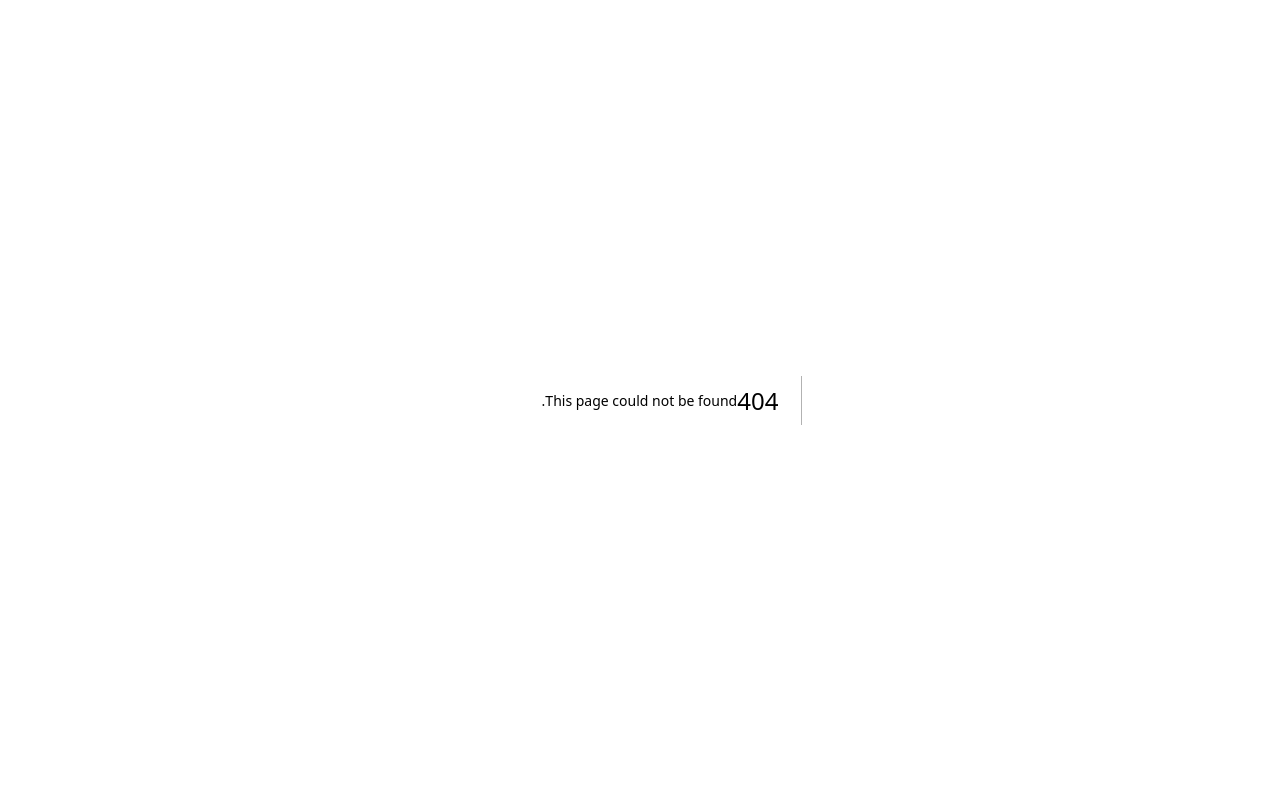
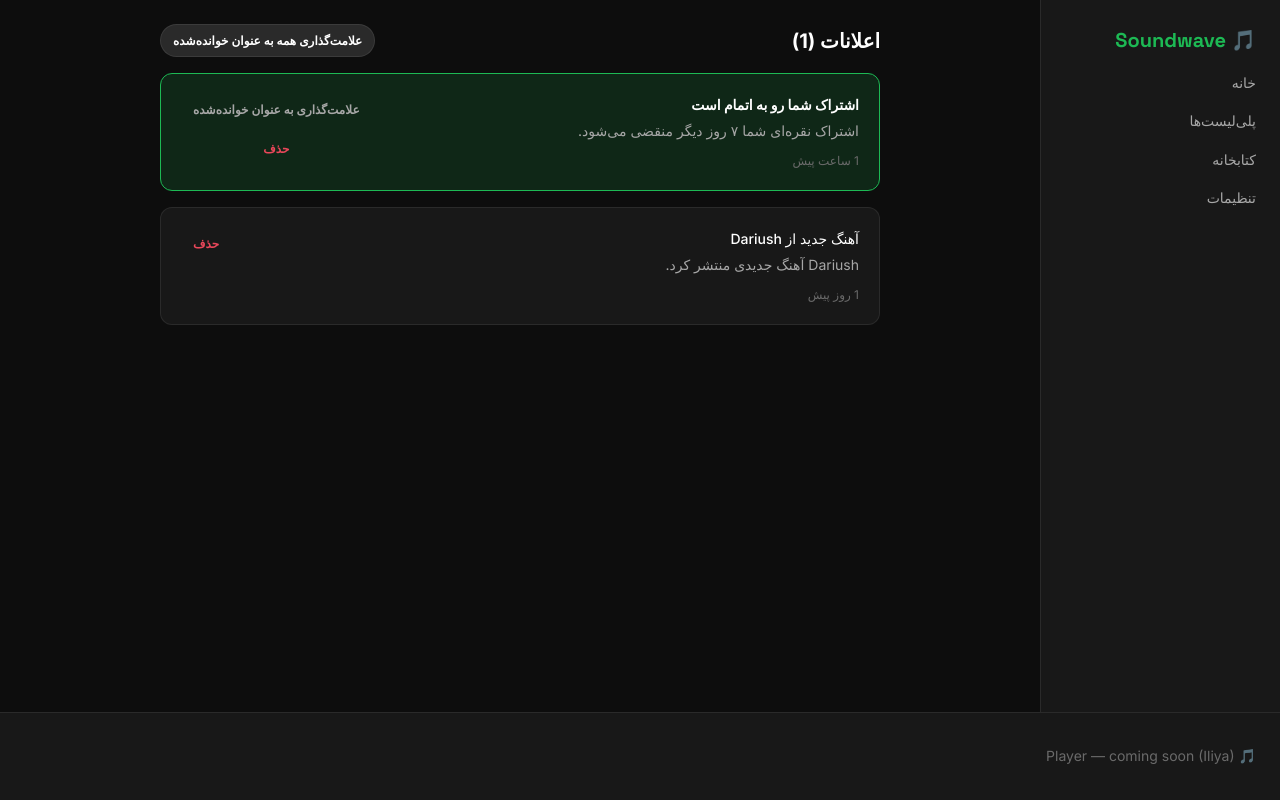
Before and after one commit to SoundWave-Dev/SoundWave, a Next.js app in the folder soundwave-frontend/: page /notifications in a window 1280 px wide. Before the commit this address had no page. Built offline with nearby package versions, Linux system fonts and the light colour scheme.

Commit message:
feat: add notifications page and components

```diff
--- /dev/null
+++ b/soundwave-frontend/app/(main)/notifications/page.tsx
@@ -0,0 +1,14 @@
+// ============================================================
+// SOUNDWAVE — NOTIFICATIONS PAGE
+// Owner: Foad
+// ============================================================
+
+import { NotificationList } from '@/components/notifications/NotificationList';
+
+export default function NotificationsPage() {
+  return (
+    <div style={{ maxWidth: '720px', margin: '0 auto' }}>
+      <NotificationList />
+    </div>
+  );
+}
--- /dev/null
+++ b/soundwave-frontend/components/notifications/NotificationCard.tsx
@@ -0,0 +1,87 @@
+'use client';
+
+// ============================================================
+// SOUNDWAVE — NOTIFICATION CARD
+// ============================================================
+
+import { useRouter } from 'next/navigation';
+import type { Notification } from '@/types';
+import { timeAgo } from '@/lib/utils';
+import { Button } from '@/components/ui';
+
+interface NotificationCardProps {
+  notification: Notification;
+  onMarkAsRead: (id: string) => void;
+  onDelete: (id: string) => void;
+}
+
+export function NotificationCard({ notification, onMarkAsRead, onDelete }: NotificationCardProps) {
+  const router = useRouter();
+  const { id, title, body, isRead, actionUrl, createdAt } = notification;
+
+  const handleClick = () => {
+    if (actionUrl) router.push(actionUrl);
+  };
+
+  return (
+    <div
+      data-testid="notification-card"
+      data-read={isRead}
+      onClick={actionUrl ? handleClick : undefined}
+      style={{
+        display: 'flex',
+        justifyContent: 'space-between',
+        alignItems: 'flex-start',
+        gap: 'var(--space-4)',
+        padding: 'var(--space-5)',
+        borderRadius: 'var(--radius-lg)',
+        background: isRead ? 'var(--color-surface-1)' : 'var(--color-primary-glow)',
+        border: `1px solid ${isRead ? 'var(--color-border)' : 'var(--color-primary)'}`,
+        cursor: actionUrl ? 'pointer' : 'default',
+      }}
+    >
+      <div style={{ flex: 1, minWidth: 0 }}>
+        <div
+          style={{
+            fontWeight: isRead ? 500 : 700,
+            fontSize: 'var(--text-sm)',
+            color: 'var(--color-text-primary)',
+            marginBottom: 'var(--space-1)',
+          }}
+        >
+          {title}
+        </div>
+        <div style={{ fontSize: 'var(--text-sm)', color: 'var(--color-text-secondary)', marginBottom: 'var(--space-2)' }}>
+          {body}
+        </div>
+        <div style={{ fontSize: 'var(--text-xs)', color: 'var(--color-text-muted)' }}>{timeAgo(createdAt)}</div>
+      </div>
+
+      <div style={{ display: 'flex', flexDirection: 'column', gap: 'var(--space-2)', flexShrink: 0 }}>
+        {!isRead && (
+          <Button
+            variant="ghost"
+            size="sm"
+            onClick={(e) => {
+              e.stopPropagation();
+              onMarkAsRead(id);
+            }}
+          >
+            علامت‌گذاری به عنوان خوانده‌شده
+          </Button>
+        )}
+        <Button
+          variant="ghost"
+          size="sm"
+          style={{ color: 'var(--color-error)' }}
+          onClick={(e) => {
+            e.stopPropagation();
+            onDelete(id);
+          }}
+        >
+          حذف
+        </Button>
+      </div>
+    </div>
+  );
+}
--- /dev/null
+++ b/soundwave-frontend/components/notifications/NotificationList.tsx
@@ -0,0 +1,81 @@
+'use client';
+
+// ============================================================
+// SOUNDWAVE — NOTIFICATION LIST
+// ============================================================
+
+import { useEffect, useState } from 'react';
+import type { Notification } from '@/types';
+import {
+  mockGetNotifications,
+  mockMarkAsRead,
+  mockMarkAllAsRead,
+  mockDeleteNotification,
+} from '@/lib/mock/store';
+import { Button } from '@/components/ui';
+import { NotificationCard } from './NotificationCard';
+
+export function NotificationList() {
+  const [notifications, setNotifications] = useState<Notification[]>([]);
+
+  useEffect(() => {
+    setNotifications(mockGetNotifications());
+  }, []);
+
+  const unreadCount = notifications.filter((n) => !n.isRead).length;
+
+  const handleMarkAsRead = (id: string) => {
+    mockMarkAsRead(id);
+    setNotifications(mockGetNotifications());
+  };
+
+  const handleDelete = (id: string) => {
+    mockDeleteNotification(id);
+    setNotifications(mockGetNotifications());
+  };
+
+  const handleMarkAllAsRead = () => {
+    mockMarkAllAsRead();
+    setNotifications(mockGetNotifications());
+  };
+
+  if (notifications.length === 0) {
+    return (
+      <div
+        style={{
+          textAlign: 'center',
+          padding: 'var(--space-16)',
+          color: 'var(--color-text-muted)',
+          fontSize: 'var(--text-sm)',
+        }}
+      >
+        <div style={{ fontSize: 'var(--text-4xl)', marginBottom: 'var(--space-4)' }}>🔔</div>
+        اعلانی برای نمایش وجود ندارد
+      </div>
+    );
+  }
+
+  return (
+    <div style={{ display: 'flex', flexDirection: 'column', gap: 'var(--space-4)' }}>
+      <div style={{ display: 'flex', justifyContent: 'space-between', alignItems: 'center' }}>
+        <h1 style={{ fontSize: 'var(--text-xl)', fontWeight: 700, color: 'var(--color-text-primary)' }}>
+          اعلانات {unreadCount > 0 && `(${unreadCount})`}
+        </h1>
+        {unreadCount > 0 && (
+          <Button variant="secondary" size="sm" onClick={handleMarkAllAsRead}>
+            علامت‌گذاری همه به عنوان خوانده‌شده
+          </Button>
+        )}
+      </div>
+
+      {notifications.map((notification) => (
+        <NotificationCard
+          key={notification.id}
+          notification={notification}
+          onMarkAsRead={handleMarkAsRead}
+          onDelete={handleDelete}
+        />
+      ))}
+    </div>
+  );
+}
```
Also changed, not shown: 2 other files (tests, documents, lock files or other folders).
